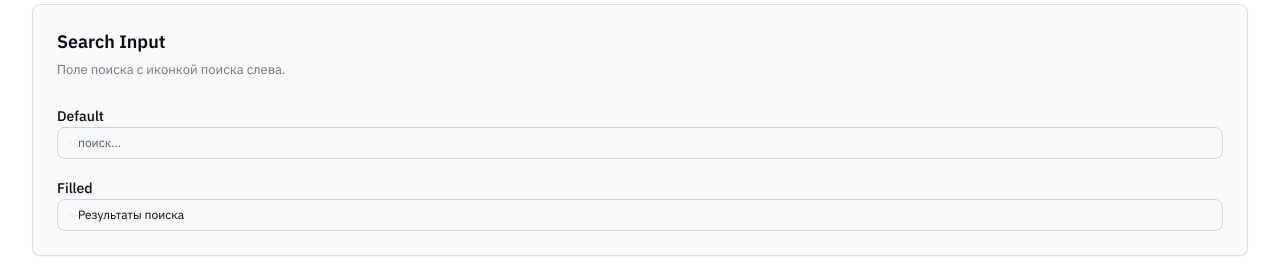
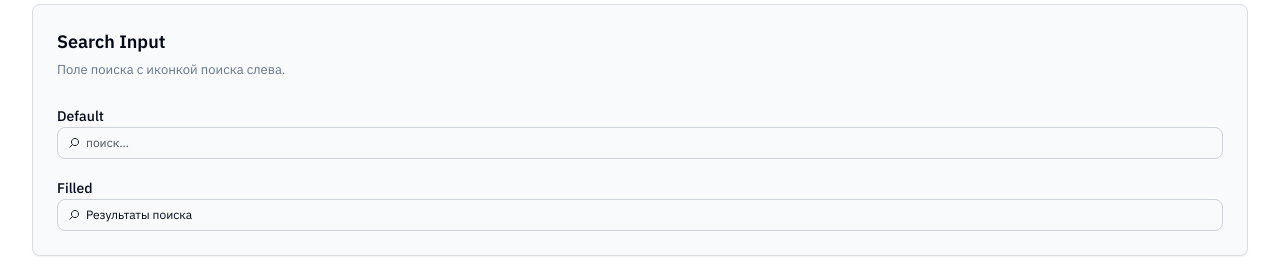
Before and after one commit to konkovo-dev/hackathon-platform-web, a Next.js app: page /design-system in a window 1280 px wide. Shown: the part 3260-3533 px from the top of the page. Built offline with nearby package versions, Linux system fonts and the light colour scheme; no server answers.

Commit message:
feat(fields): search field fixed

```diff
--- a/src/shared/ui/Input.tsx
+++ b/src/shared/ui/Input.tsx
@@ -60,11 +60,15 @@ export const Input = forwardRef<HTMLInputElement, InputProps>(
         )}
       >
         {isSearch && (
-          <img
-            className="w-m4 h-m4 flex-shrink-0"
-            src="/icons/search-icon/search-icon-sm.svg"
-            alt=""
+          <span
             aria-hidden="true"
+            className={cn(
+              'w-m8 h-m8 flex-shrink-0 bg-icon-primary',
+              "[mask-image:url('/icons/search-icon/search-icon-sm.svg')]",
+              "[mask-repeat:no-repeat] [mask-position:center] [mask-size:contain]",
+              "[-webkit-mask-image:url('/icons/search-icon/search-icon-sm.svg')]",
+              "[-webkit-mask-repeat:no-repeat] [-webkit-mask-position:center] [-webkit-mask-size:contain]"
+            )}
           />
         )}
 
```
